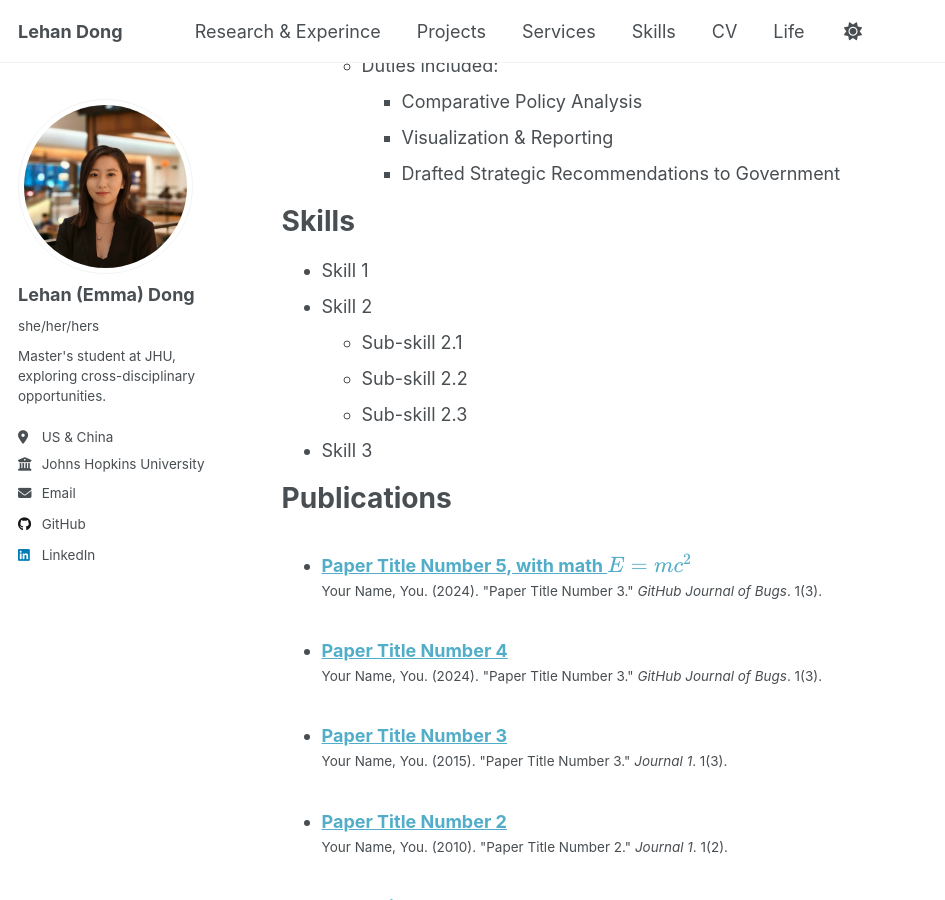
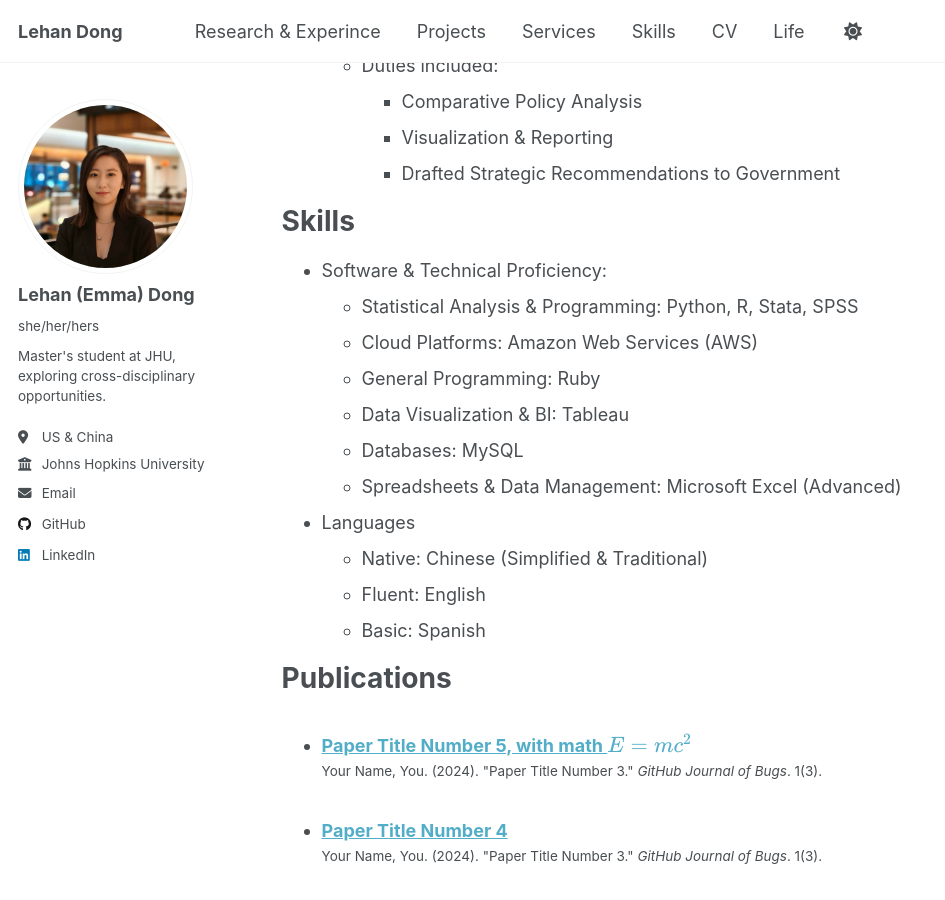
Before and after one commit to LehanDong/lehandongwebsite, a Jekyll site: the page built from _pages/cv.md, in a window 1280 px wide and 900 px high, scrolled down 1008 px. Shown: the whole window, without its empty margins (0-945 px from the left). Built offline with Jekyll 4.4.1, drawn with Linux system fonts in a browser that asks for light colours.

Commit message:
Update cv.md

```diff
--- a/_pages/cv.md
+++ b/_pages/cv.md
@@ -47,12 +47,17 @@ Research Assistant, Tsinghua University, Center for International Finance and Ec
 
 Skills
 ======
-* Skill 1
-* Skill 2
-  * Sub-skill 2.1
-  * Sub-skill 2.2
-  * Sub-skill 2.3
-* Skill 3
+* Software & Technical Proficiency:
+  * Statistical Analysis & Programming: Python, R, Stata, SPSS
+  * Cloud Platforms: Amazon Web Services (AWS)
+  * General Programming: Ruby
+  * Data Visualization & BI: Tableau
+  * Databases: MySQL
+  * Spreadsheets & Data Management: Microsoft Excel (Advanced)
+* Languages
+  * Native: Chinese (Simplified & Traditional)
+  * Fluent: English
+  * Basic: Spanish
 
 Publications
 ======
```
